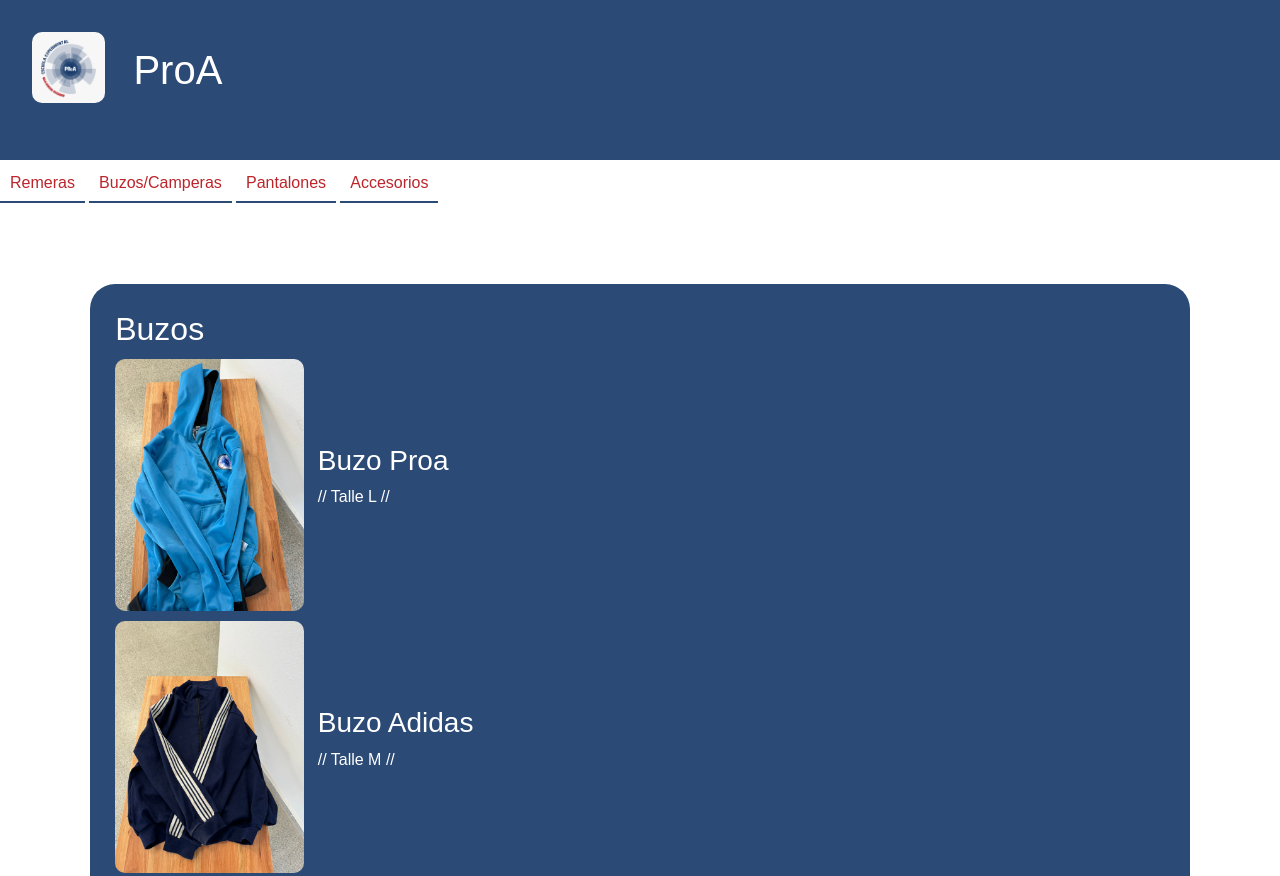
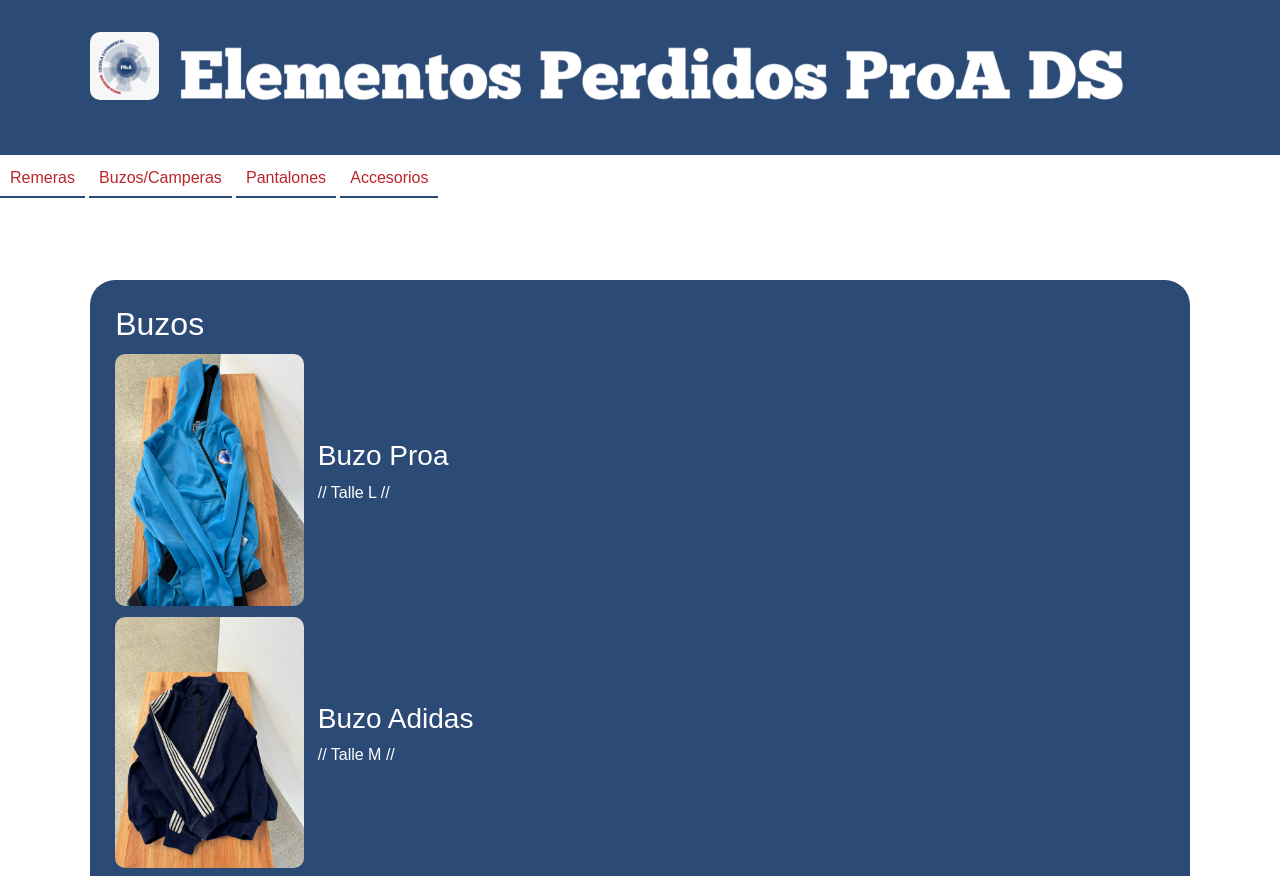
Before and after one commit to jairmansur/jairmansur.github.io, a plain HTML site: page buzos.html in a window 1280 px wide. Shown: the top 876 px of the page. Drawn offline with nearby package versions, Linux system fonts and the light colour scheme.

Commit message:
22/7 pagina aceptada

```diff
--- a/buzos.html
+++ b/buzos.html
@@ -13,10 +13,10 @@
 <!-- -------------------------BODY---------------------------------------------------- -->
 <body>
 <!-- -------------------------CATEGORIA PADRE---------------------------------------------------- -->
-    <div class="lo">
-      <a href="index.html"><img class="proa" src="proa.jpg" alt=""></a>
-      <a class= "boton_inicio" href="index.html" title="Pagina de inicio de Pilchas zz"><h1>ProA</h1></a>
-    </div>
+<div class="lo">
+    <a class= "boton_inicio" href="index.html" title="Pagina de inicio de Pilchas zz"> <a href="index.html"><img class="proa" src="proa.jpg" alt=""></a> </a>
+    <a class="boton_inicio elem"><img src="ele.png" alt=""></a>
+  </div>
 <!-- -------------------------BOTONES---------------------------------------------------- -->
     <div>
         <a class= "boton" href="remeras.html" title="Remeras">Remeras</a>
--- a/style.css
+++ b/style.css
@@ -41,6 +41,7 @@ body{
     padding: 2.5%;
     background-color: #2b4a76;
     margin-bottom: 10px;
+    padding-left: 7%;
 }
 
 .footer{
@@ -154,7 +155,7 @@ h1{
 
 .proa{
     width: 6%;
-    margin-right: 2%;
+    margin-right: 0%;
     margin-bottom: 2%;
 }
 
@@ -178,3 +179,7 @@ label{
     margin-left: 1%;
     margin-top: 1%;
 }
+
+.elem{
+    width: 84%;
+}
```
Also changed, not shown: accesorios.html (+4 -4 lines), formulario.html (+2 -2 lines), index.html (+2 -2 lines), pantalones.html (+4 -4 lines), remeras.html (+4 -4 lines), ele.png (added).
